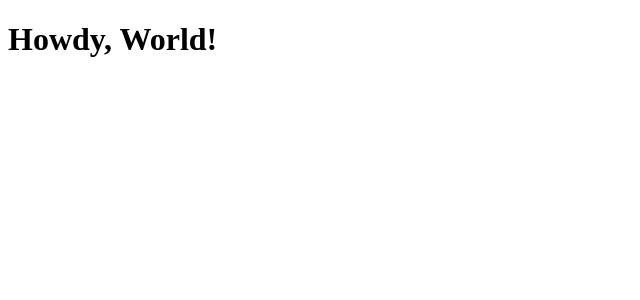
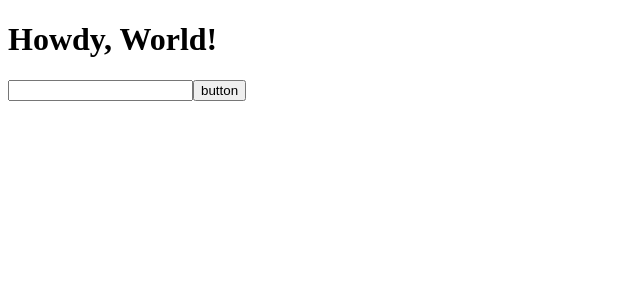
Before and after one commit to mitchelconstantin/avoteio, a React app: page / in a window 1280 px wide. Shown: the top 300 px of the page, without its empty margins (0-640 px from the left). Built offline with nearby package versions, Linux system fonts and the light colour scheme; the HTML template or start-up script is replaced by a standard one.

Commit message:
Have very basic searchBar functionality

```diff
--- a/client/src/components/App.jsx
+++ b/client/src/components/App.jsx
@@ -1,19 +1,31 @@
 import React, { Component } from 'react';
 import {data} from '../dummy_data.js';
+import SearchBar from './SearchBar.jsx';
+
 
 class App extends Component {
   constructor(props) {
     super(props);
     this.state = {
-
+      songBank: 'I will eventually be an array of songs'
     };
+    this.updateSongBank = this.updateSongBank.bind(this)
   }
 
+  updateSongBank (songBank) {
+    this.setState({
+      songBank: songBank
+    })
+    console.log('here is the songBank now:',songBank)
+  }
   render() {
     // console.log(data.tracks.items);
     return (
-      <h1>Howdy, World!</h1>
-    );
+      <div>
+        <h1>Howdy, World!</h1>
+        <SearchBar updateSongBank={this.updateSongBank}/>
+      </div>
+    )
   }
 }
 
--- /dev/null
+++ b/client/src/components/SearchBar.jsx
@@ -0,0 +1,41 @@
+import React, { Component } from 'react';
+
+class SearchBar extends Component {
+    constructor(props) {
+      super(props);
+      this.state = {
+        input:''
+      };
+      this.handleInputChange = this.handleInputChange.bind(this);
+      this.handleClick = this.handleClick.bind(this);
+    }
+
+    handleInputChange (e) {
+        this.setState({
+            input:e.target.value
+        })
+    }
+
+    handleClick(e) {
+        e.preventDefault()
+        this.props.updateSongBank(this.state.input)
+    }
+
+    render() {
+      // console.log(data.tracks.items);
+      return (
+       <div>
+           {/* {console.log('here are search props',this.props)} */}
+           <form action=""  >
+               <input type="text" value={this.state.input} onChange={this.handleInputChange} onClick={this.handleClick}/>
+               <button onClick={(e)=>this.handleClick(e)}>button</button>
+           </form>
+       </div>
+      );
+    }
+  }
+
+
+
+
+export default SearchBar;
```
Also changed, not shown: 2 other files (tests, documents, lock files or other folders).
